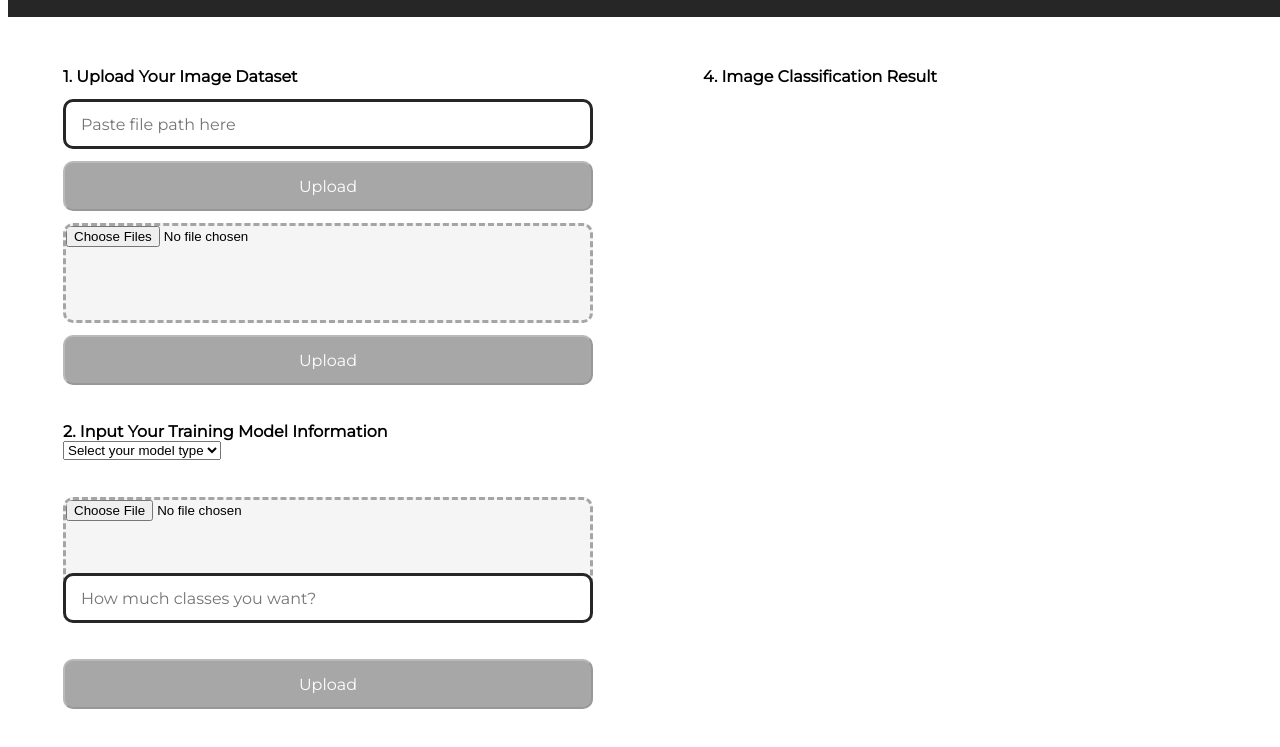
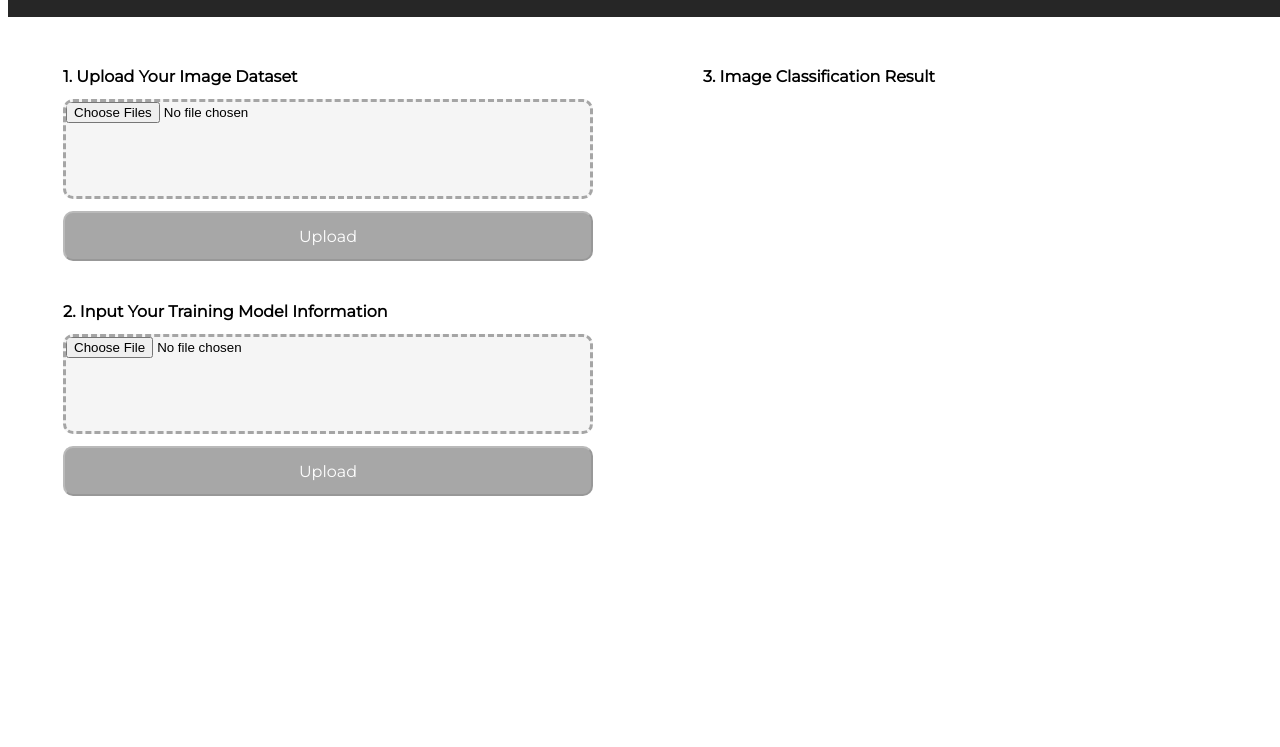
Before and after one commit to JiseungHong/web-hosting-gravisu, a plain HTML site: page front-end/index.html in a window 1280 px wide. Shown: the part 61-808 px from the top of the page. Drawn offline with Linux system fonts and the light colour scheme.

Commit message:
Reform upload format

```diff
--- a/front-end/index.html
+++ b/front-end/index.html
@@ -21,14 +21,14 @@
         <div class="step1">
             <div class='myField'>
                 <div class="step_title"> 1. Upload Your Image Dataset </div>
-                <input id='textInput' type="text" placeholder="Paste file path here" required></input>
+                <!-- <input id='textInput' type="text" placeholder="Paste file path here" required></input>
                 <button id='submitButton' onClick="handleSubmission()">
                     Upload
-                </button>
+                </button> -->
                 <form method="post">
                     <input id='fileSystem' type="file" multiple accept="image/*" enctype='multipart/form-data'
                         required></input>
-                    <button type="button" id="submitFileButton">Upload</button>
+                    <button type="button" id="submitButton">Upload</button>
                 </form>
                 <div class="text_response" id="imageNumber"></div> <!-- 다운로드한 이미지 수 출력 -->
             </div>
@@ -38,25 +38,16 @@
             <div class='myField'>
                 <div class="step_title"> 2. Input Your Training Model Information </div>
                 <form method="post">
-                    <div class="model_select">
-                        <select name="model_type" id="model">
-                            <option value="default">Select your model type</option>
-                            <option value="vgg16">VGG16</option>
-                            <option value="resnet50">ResNet50</option>
-                            <option value="googlenet">GoogLeNet</option>
-                        </select>
-                    </div>
-
-                    <input id='fileSystem' type="file" accept=".pkl, .pt" required></input>
-                    <input id='textInput' type="text" placeholder="How much classes you want?" required></input>
-                    <button type="button" id="submitFileButton">Upload</button>
+                    <input id='fileSystem' type="file" accept=".zip" required></input>
+                    <button type="button" id="submitButton">Upload</button>
+                    <!-- <input id='numInput' type="text" placeholder="How much classes you want?" required></input> -->
                 </form>
             </div>
         </div>
 
         <div class="step4">
             <div class='myField'>
-                <div class="step_title"> 4. Image Classification Result </div>
+                <div class="step_title"> 3. Image Classification Result </div>
                 <div id='resultDiv'> </div>
             </div>
         </div>
--- a/front-end/style.css
+++ b/front-end/style.css
@@ -72,7 +72,7 @@
 }
 
 .myField {
-  padding: 50px 55px 20px;
+  padding: 50px 55px 0px;
   /* margin: 30px; */
 }
 
@@ -87,9 +87,54 @@
   color: #000000;
 }
 
-#textInput {
+/* #textInput {
   position: relative;
   top: 13px;
+  border-radius: 10px;
+  border: 3px solid #262626;
+  background: #fff;
+  width: 100%;
+  height: 50px;
+  flex-shrink: 0;
+  padding-left: 15px;
+  font-family: Montserrat;
+  font-size: 16px;
+  font-style: normal;
+  font-weight: 400;
+  line-height: normal;
+} */
+
+.text_response {
+  position: relative;
+  top: 37px;
+  flex-shrink: 0;
+  /* padding-left: 15px; */
+  color: red;
+  font-family: Montserrat;
+  font-size: 16px;
+  font-style: normal;
+  font-weight: 400;
+  line-height: normal;
+}
+
+.text_response:empty {
+  display: none;
+}
+
+#fileSystem {
+  position: relative;
+  top: 13px;
+  border-radius: 10px;
+  border: 3px dashed #a5a5a5;
+  background: #f5f5f5;
+  width: 100%;
+  height: 100px;
+  flex-shrink: 0;
+}
+
+#numInput {
+  position: relative;
+  top: 37px;
   border-radius: 10px;
   border: 3px solid #262626;
   background: #fff;
@@ -124,60 +169,8 @@
   cursor: pointer;
 }
 
-#textInput:valid + #submitButton {
-  opacity: 1;
-  pointer-events: auto;
-}
-
-.text_response {
-  position: relative;
-  top: 37px;
-  flex-shrink: 0;
-  /* padding-left: 15px; */
-  color: red;
-  font-family: Montserrat;
-  font-size: 16px;
-  font-style: normal;
-  font-weight: 400;
-  line-height: normal;
-}
-
-.text_response:empty {
-  display: none;
-}
-
-#fileSystem {
-  position: relative;
-  top: 37px;
-  border-radius: 10px;
-  border: 3px dashed #a5a5a5;
-  background: #f5f5f5;
-  width: 100%;
-  height: 100px;
-  flex-shrink: 0;
-}
-
-#submitFileButton {
-  position: relative;
-  top: 49px;
-  border-radius: 10px;
-  background: #262626;
-  width: 100%;
-  height: 50px;
-  flex-shrink: 0;
-  color: #fff;
-  font-family: Montserrat;
-  font-size: 16px;
-  font-style: normal;
-  font-weight: 400;
-  line-height: normal;
-  opacity: 0.4;
-  transition: 0.2s;
-  pointer-events: none;
-  cursor: pointer;
-}
-
-#fileSystem:valid + #submitFileButton {
+#fileSystem:valid + #submitButton {
+  /* condition need to be fixed after removing img upload at part 1*/
   opacity: 1;
   pointer-events: auto;
 }
```
